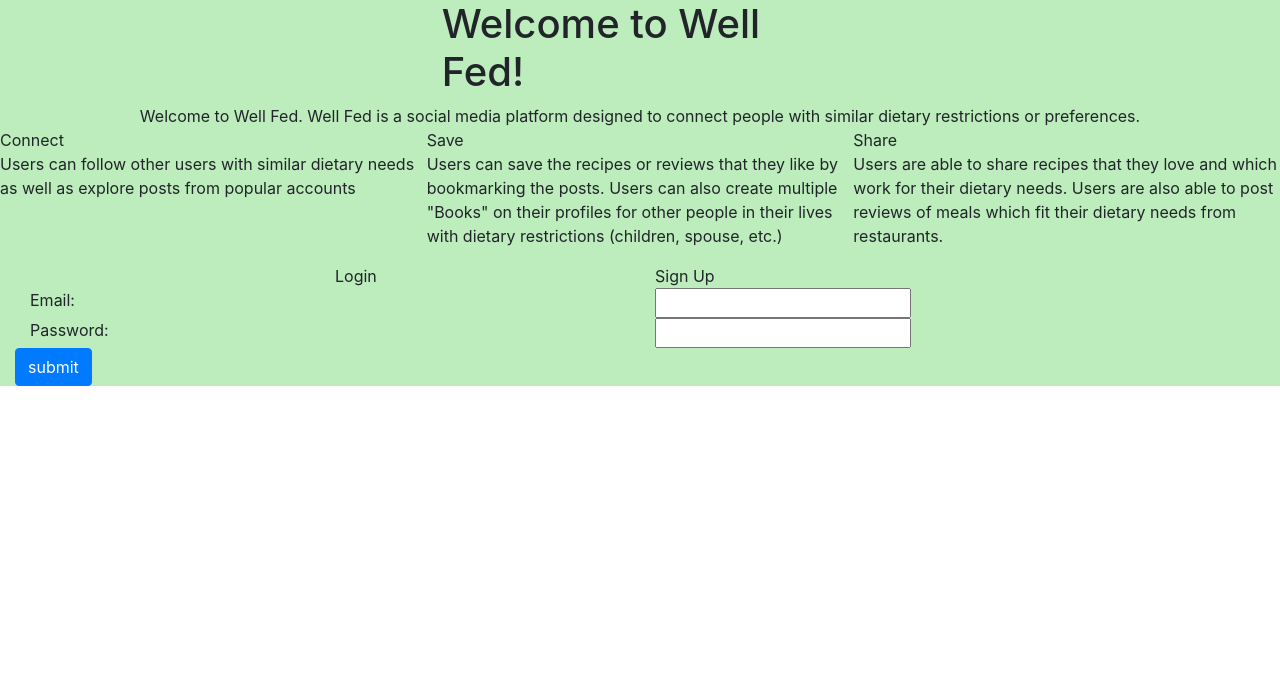
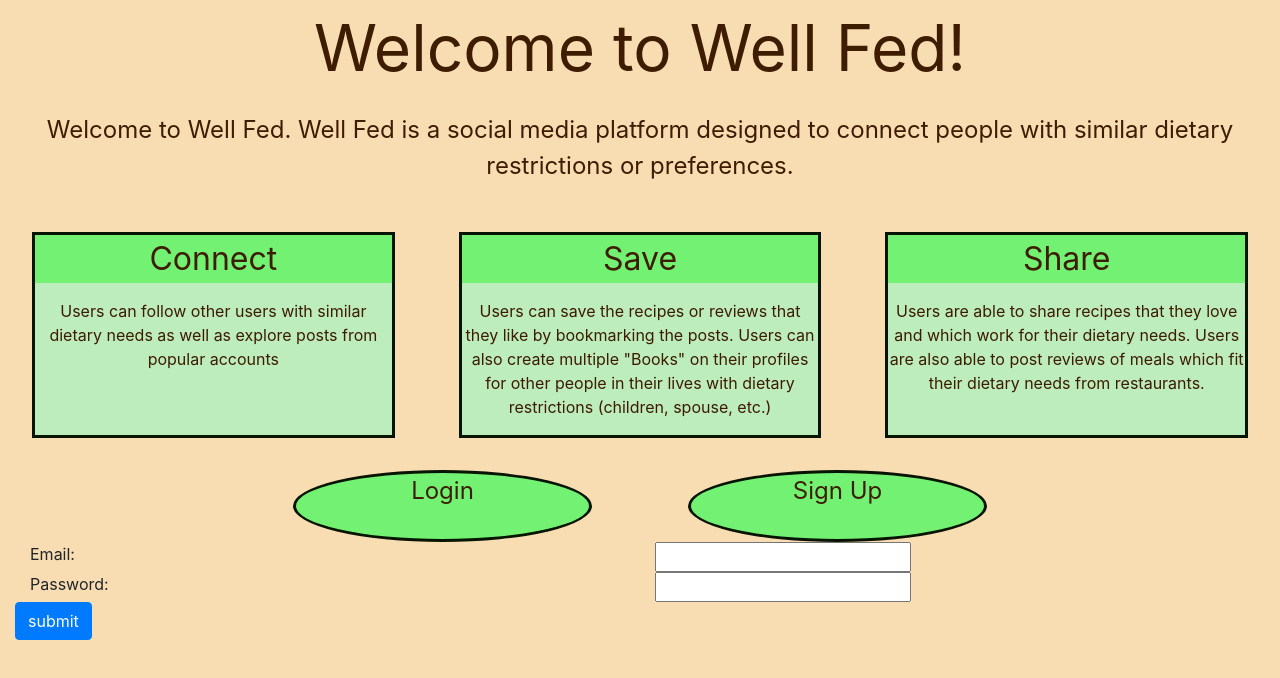
Before and after one commit to spencer-charney/WellFed, a React app: page / in a window 1280 px wide. Shown: the top 678 px of the page. Built offline with nearby package versions, Linux system fonts and the light colour scheme.

Commit message:
styling landingpage

```diff
--- a/app/components/landingPage/LandingPage.js
+++ b/app/components/landingPage/LandingPage.js
@@ -31,15 +31,15 @@ class LandingPage extends React.Component {
             form = <Signup sumbit={this.props.sumbit}/>
         }
         return (
-            <Container fluid>
-                <Row><Col /><Col><h1>Welcome to Well Fed!</h1></Col><Col /></Row>
-                <Row><Col />Welcome to Well Fed. Well Fed is a social media platform designed to connect people with similar dietary restrictions or preferences.<Col /></Row>
+            <Container fluid className="landing">
+                <Row><Col><p className="landing-title">Welcome to Well Fed!</p></Col></Row>
+                <Row><Col /><p className="landing-desc">Welcome to Well Fed. Well Fed is a social media platform designed to connect people with similar dietary restrictions or preferences.</p><Col /></Row>
                 <Row>
-                    <Col><Row>Connect</Row><Row><p>Users can follow other users with similar dietary needs as well as explore posts from popular accounts</p></Row></Col>
-                    <Col><Row>Save</Row><Row><p>Users can save the recipes or reviews that they like by bookmarking the posts. Users can also create multiple "Books" on their profiles for other people in their lives with dietary restrictions (children, spouse, etc.) </p></Row></Col>
-                    <Col><Row>Share</Row><Row><p>Users are able to share recipes that they love and which work for their dietary needs. Users are also able to post reviews of meals which fit their dietary needs from restaurants.</p></Row></Col>
+                    <Col className="landing-col"><Row><p className="landing-col-title">Connect</p></Row><Row><p className="landing-col-desc">Users can follow other users with similar dietary needs as well as explore posts from popular accounts</p></Row></Col>
+                    <Col className="landing-col"><Row><p className="landing-col-title">Save</p></Row><Row><p className="landing-col-desc">Users can save the recipes or reviews that they like by bookmarking the posts. Users can also create multiple "Books" on their profiles for other people in their lives with dietary restrictions (children, spouse, etc.) </p></Row></Col>
+                    <Col className="landing-col"><Row><p className="landing-col-title">Share</p></Row><Row><p className="landing-col-desc">Users are able to share recipes that they love and which work for their dietary needs. Users are also able to post reviews of meals which fit their dietary needs from restaurants.</p></Row></Col>
                 </Row>
-                <Row><Col /><Col onClick={this.handleClickLogin}>Login</Col><Col onClick={this.handleClickSignUp}>Sign Up</Col><Col /></Row>
+                <Row><Col /><Col onClick={this.handleClickLogin} className="landing-log">Login</Col><Col onClick={this.handleClickSignUp} className="landing-sign">Sign Up</Col><Col /></Row>
                 {form}
             </Container>
         )
--- a/app/css/feed.css
+++ b/app/css/feed.css
@@ -52,7 +52,7 @@ and (max-width : 320px) {
     background-color: rgb(189, 236, 189);
     margin-top: 5px;
     border-style: solid;
-    border-color: black;
+    border-color: rgb(7, 20, 0);
     border-width: 10%;
 }
 
@@ -62,5 +62,5 @@ and (max-width : 320px) {
 }
 
 .expandable{
-    background-color: green;
+    background-color: rgb(114, 241, 114);
 }
--- a/app/css/landingPage.css
+++ b/app/css/landingPage.css
@@ -0,0 +1,66 @@
+.landing{
+
+}
+
+.landing-title{
+    text-align: center;
+    color: rgb(61, 28, 0);
+    font-size: 4em;
+}
+
+.landing-desc{
+    text-align: center;
+    color: rgb(61, 28, 0);
+    font-size: 1.5em;
+}
+
+.landing-col{
+    background-color: rgb(189, 236, 189);
+    margin-left: 2em;
+    margin-right: 2em;
+    margin-top: 2em;
+    margin-bottom: 2em;
+    border-style: solid;
+    border-color: rgb(7, 20, 0);
+    border-width: 10%;
+}
+
+.landing-col-title{
+    background-color: rgb(114, 241, 114);
+    text-align: center;
+    width: 100%;
+    color: rgb(61, 28, 0);
+    font-size: 2em;
+}
+
+.landing-col-desc{
+    text-align: center;
+    color: rgb(61, 28, 0);
+    font-size: 1em;
+}
+
+.landing-log{
+    margin-right:2em;
+    background-color: rgb(114, 241, 114);
+    text-align: center;
+    border-style: solid;
+    border-color: rgb(7, 20, 0);
+    border-width: 10%;
+    color: rgb(61, 28, 0);
+    font-size: 1.5em;
+    border-radius: 50%;
+    height: 3em;
+}
+
+.landing-sign{
+    margin-left:2em;
+    background-color: rgb(114, 241, 114);
+    text-align: center;
+    border-style: solid;
+    border-color: rgb(7, 20, 0);
+    border-width: 10%;
+    color: rgb(61, 28, 0);
+    font-size: 1.5em;
+    border-radius: 50%;
+
+}
--- a/app/css/navigation.css
+++ b/app/css/navigation.css
@@ -3,5 +3,5 @@
     top: 0;
     height: 50px;
     width: 98%;
-    background-color: lightgrey;
+    background-color: rgb(114, 241, 114);
 }
--- a/app/css/notifications.css
+++ b/app/css/notifications.css
@@ -9,7 +9,7 @@
     background-color: rgb(189, 236, 189);
     margin-top: 5px;
     border-style: solid;
-    border-color: black;
+    border-color: rgb(7, 20, 0);
     border-width: 10%;
 }
 .notification-detail{
--- a/app/index.css
+++ b/app/index.css
@@ -1,4 +1,3 @@
-
-.index {
-    background-color: rgb(189, 236, 189);
+body{
+    background-color: rgb(248, 220, 178);
 }
```
